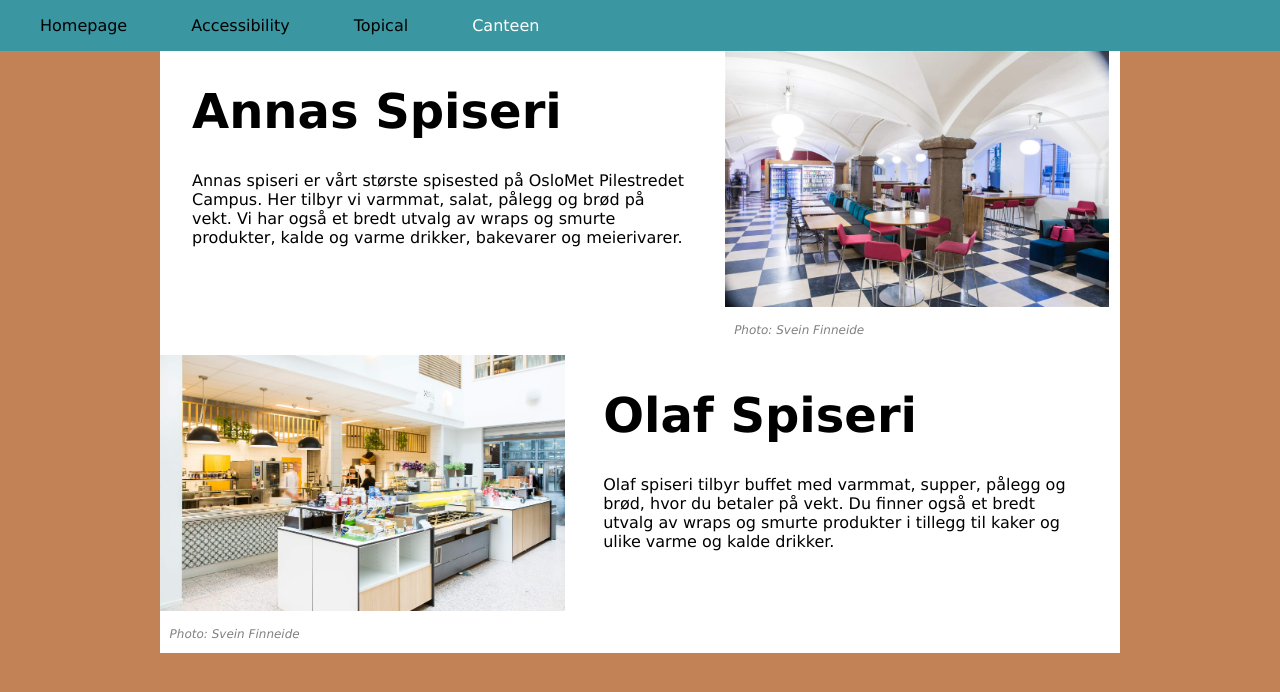
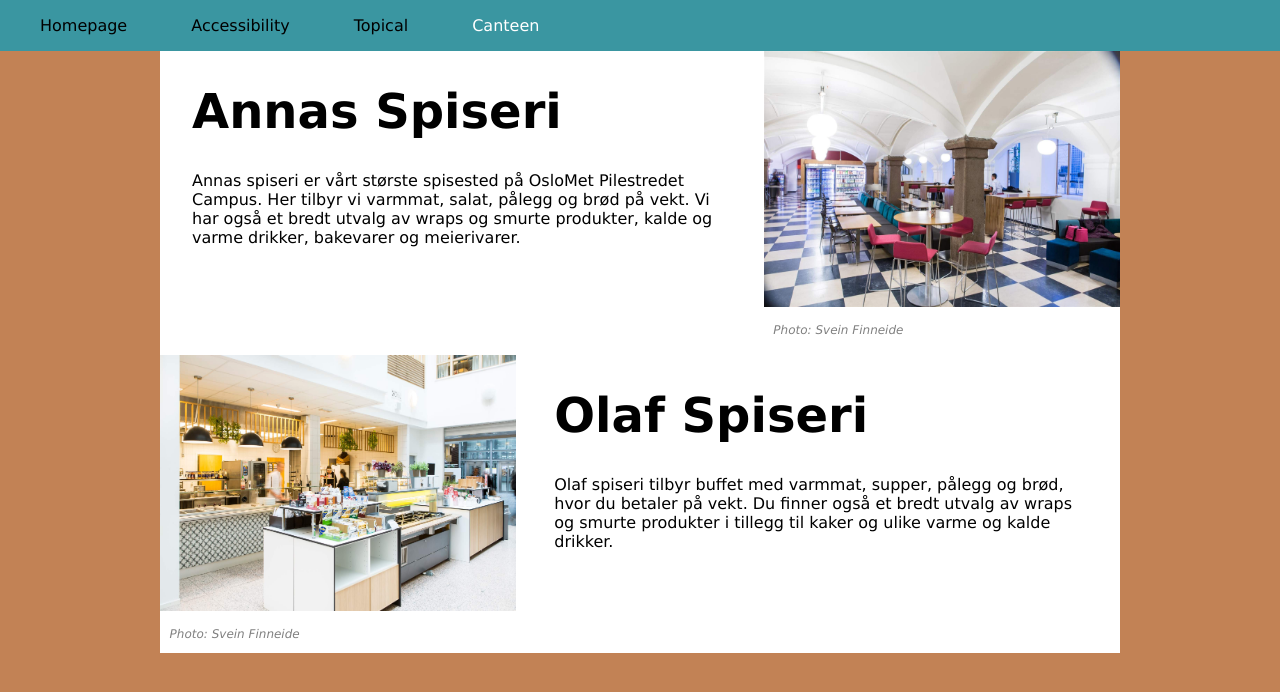
Before and after one commit to Mathias-Evjen/Eksamen, a plain HTML site: page canteen.html in a window 1280 px wide. Drawn offline with Linux system fonts and the light colour scheme.

Commit message:
Bilde størrelse

```diff
--- a/canteen.html
+++ b/canteen.html
@@ -26,7 +26,7 @@
             bakevarer og meierivarer.
         </div>
         <div class="image-right">
-            <img src="/img/Annas-Spiseri.jpg" alt="Bilde av kantine 'Annas Spiseri'" class="image-annas-spiseri">
+            <img src="/img/Annas-Spiseri.jpg" alt="Bilde av kantine 'Annas Spiseri'" class="image-annas-spiseri" width="100%">
             <p id="photographer-annas-spiseri"><em>Photo: Svein Finneide</em></p>
         </div>
         <div class="text-right-row-2">
@@ -36,7 +36,7 @@
             og ulike varme og kalde drikker.
         </div>
         <div class="image-left">
-            <img src="/img/Olaf-Spiseri.jpg" alt="Bilde av kantine 'Olaf Spiseri'" class="image-olaf-spiseri">
+            <img src="/img/Olaf-Spiseri.jpg" alt="Bilde av kantine 'Olaf Spiseri'" class="image-olaf-spiseri" width="100%">
             <p id="photographer-olaf-spiseri"><em>Photo: Svein Finneide</em></p>
         </div>
 
--- a/css/style.css
+++ b/css/style.css
@@ -46,7 +46,7 @@
         display: grid;
         gap: 6px;
         grid-template-columns: repeat(8, 1fr);
-        grid-template-rows: minmax(100px, auto);
+        grid-auto-rows: minmax(100px, auto);
     }
 
     .text-topical {
@@ -62,13 +62,13 @@
         margin-right: 2rem;
     }
     .text-left-row-1 {
-        grid-column: 1 / 4;
+        grid-column: 1 / 6;
         grid-row: 1;
         margin-left: 2rem;
         margin-right: 2rem;
     }
     .text-right-row-2 {
-        grid-column: 2 / 12;
+        grid-column: 4 / 9;
         grid-row: 2;
         margin-left: 2rem;
         margin-right: 2rem;
@@ -89,11 +89,11 @@
         height: 20vw;
     }
     .image-right {
-        grid-column: 4 / 8;
+        grid-column: 6 / 9;
         grid-row: 1;
     }
     .image-left {
-        grid-column: 1 / 2;
+        grid-column: 1 / 4;
         grid-row: 2;
     }
     .column2 {
```
